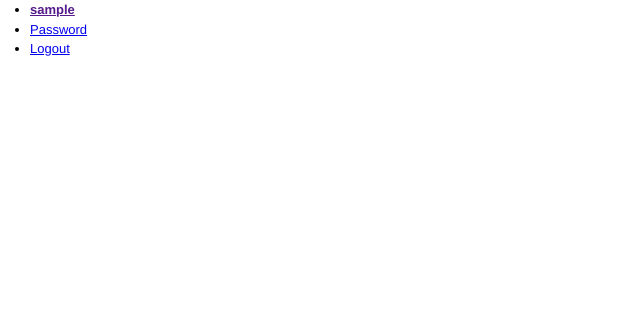
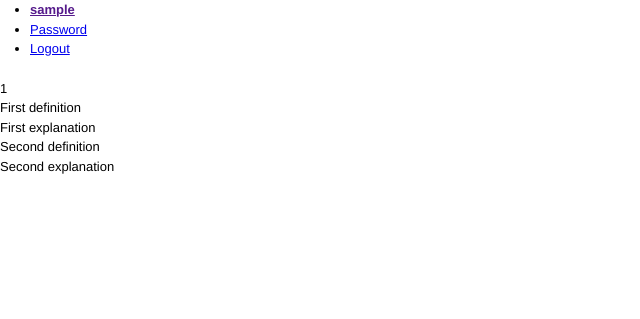
Before and after one commit to hongphi/vietdev, a Django app: template templates/profile/profile.html in a window 1280 px wide. Shown: the top 319 px of the page, without its empty margins (0-640 px from the left). Run offline with Django 3.2, Linux system fonts and the light colour scheme; the template is opened without the code that fills it: values that come from a table or form of the project are taken from there, others are empty; a user stored in the database is signed in; tables that the repository leaves empty hold one stand-in row (values such as "Sample post"); parts of the project's set-up code (start-up, migrations or seed data) failed here and were passed over.

Commit message:
update profile

```diff
--- a/profile/models.py
+++ b/profile/models.py
@@ -43,6 +43,12 @@ class Profile(models.Model):
     def __unicode__(self):
         return self.user.username
 
+    def get_full_name(self):
+        '''
+        Get full name of user
+        '''
+        return '%s %s %s'.upper() % (self.first_name, self.middle_name, self.last_name)
+
 
 
 class Experience(models.Model):
--- a/templates/profile/profile.html
+++ b/templates/profile/profile.html
@@ -1,5 +1,10 @@
 {% extends "base.html" %}
 
 {% block main %}
+	{{ profile.count }}
+	<dl class="profile">
+	  <dt> First definition</dt>  <dd>  First explanation</dd>
+	  <dt> Second definition</dt> <dd> Second explanation</dd>
+	</dl>
 
 {% endblock %}
```
Also changed, not shown: profile/views.py (+8 -4 lines).
